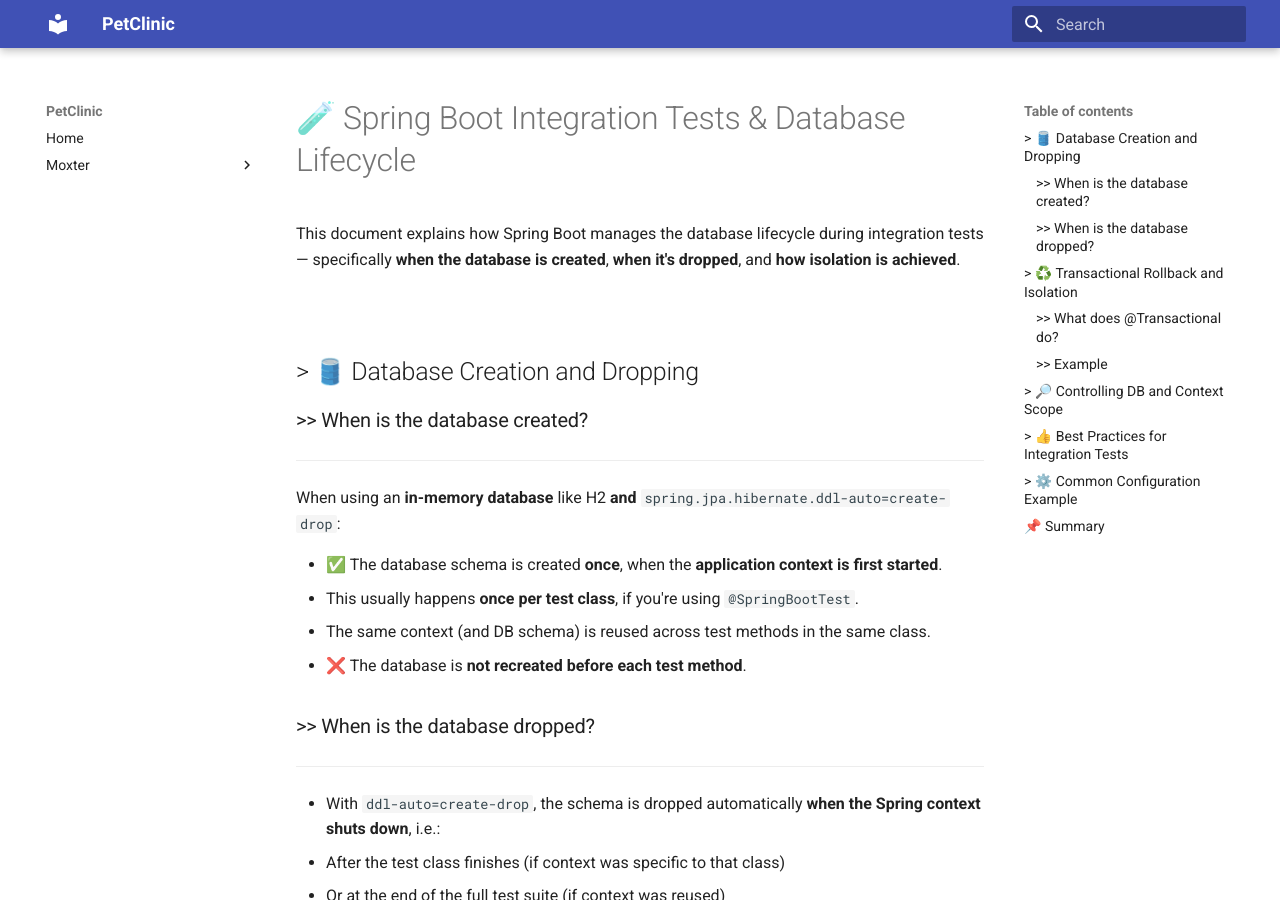
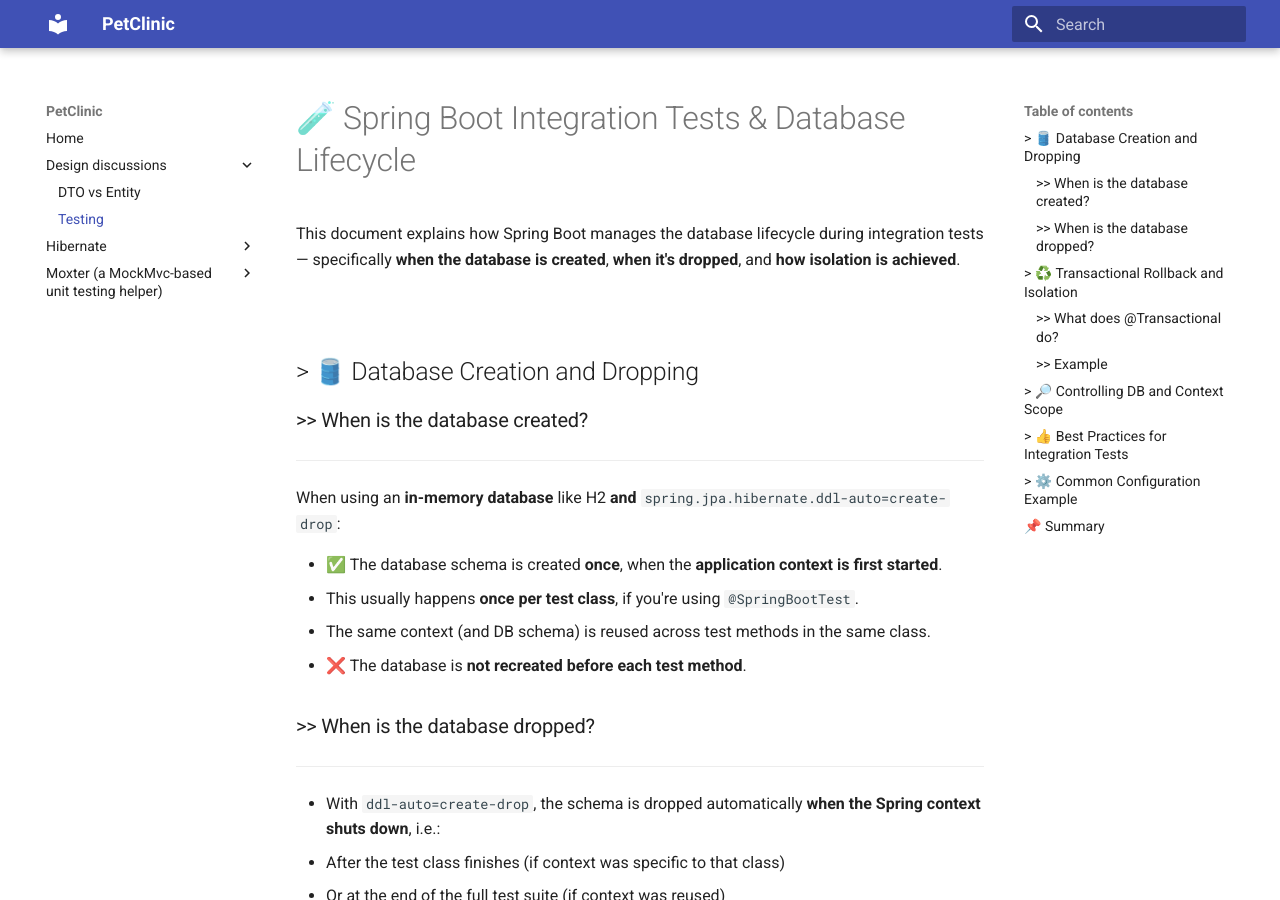
Before and after one commit to franzhill/PetClinic, an MkDocs documentation site: the page built from docs/design_discussions/testing.md, in a window 1280 px wide and 900 px high. Built offline with MkDocs 1.6.1 and Material for MkDocs 9.7.7, drawn with Linux system fonts in a browser that asks for light colours.

Commit message:
Structuring documentation

```diff
--- a/mkdocs.yml
+++ b/mkdocs.yml
@@ -6,13 +6,18 @@ theme:
 
 nav:
   - Home: index.md
-  - Moxter:
-      - Introduction: moxter/index.md  # provide a "broader view" of the documentation is through the sidebar. This allows users to see all chapters from any page they are on.
-      - First Simple Example: moxter/first_simple_example.md
-      - Core Syntax: moxter/fixtures.md
-      - Inheritance (basedOn): moxter/fixtures.md#basedon
-      - Variables: moxter/variables.md
-      - Features:
-         - Multipart: moxter/multipart.md
-         - Lax Modes: moxter/index.md#lax-mode
-      - Cookbook: moxter/examples.md
+  - Design discussions:
+    - DTO vs Entity: design_discussions/dto_vs_entity.md
+    - Testing:       design_discussions/testing.md
+  - Hibernate:
+    - Profiling Hibernate-generated SQL queries: hibernate/profiling_hibernate.md
+  - Moxter (a MockMvc-based unit testing helper):
+    - Introduction: moxter/index.md  # provide a "broader view" of the documentation is through the sidebar. This allows users to see all chapters from any page they are on.
+    - First Simple Example: moxter/first_simple_example.md
+    - Core Syntax: moxter/fixtures.md
+    - Inheritance (basedOn): moxter/fixtures.md#basedon
+    - Variables: moxter/variables.md
+    - Features:
+       - Multipart: moxter/multipart.md
+       - Lax Modes: moxter/index.md#lax-mode
+    - Cookbook: moxter/examples.md
```
Also changed, not shown: docs/design_discussions/testing.md (renamed from docs/testing.md), docs/hibernate/profiling_hibernate.md (renamed from docs/profiling_hibernate.md).
